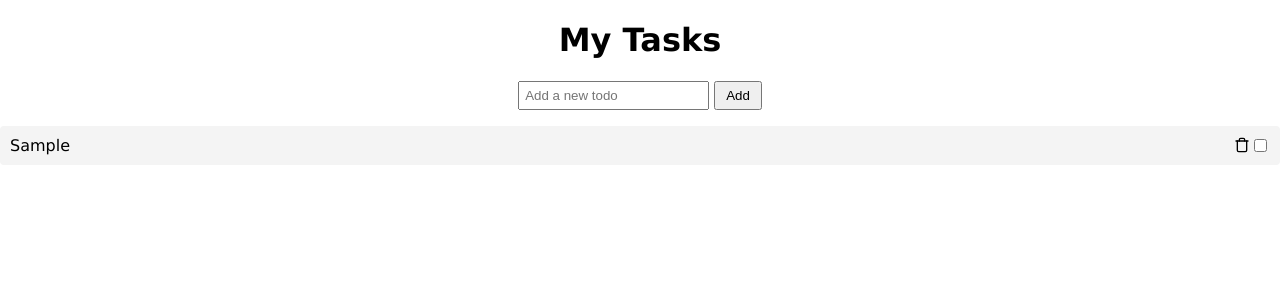
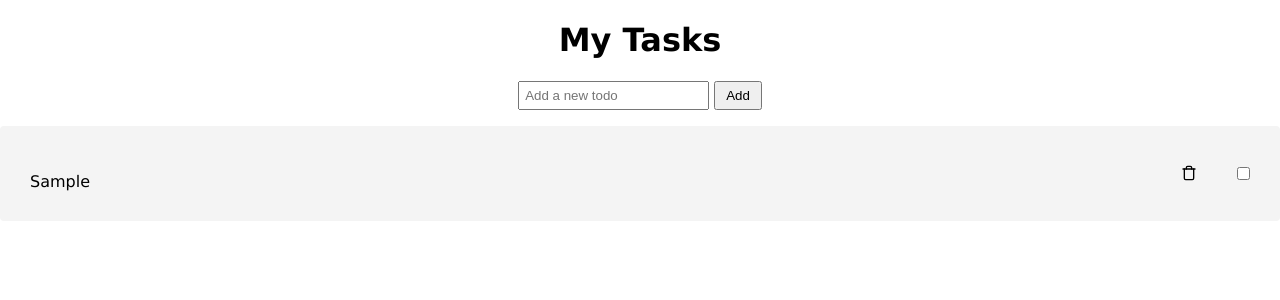
Before and after one commit to davofaz/todo-app, a React (Create React App) app: page / in a window 1280 px wide. Both pictures are taken after typing "Sample" into the empty fields and a click on the button "Add". Shown: the top 300 px of the page. Built offline with nearby package versions, Linux system fonts and the light colour scheme; the HTML template or start-up script is replaced by a standard one.

Commit message:
updated css to display high priority and low priority in EU

```diff
--- a/src/App.css
+++ b/src/App.css
@@ -30,7 +30,6 @@
     /* Add padding, margin, and other styles for the list items */
     padding: 10px;
     margin-bottom: 10px;
-    background-color: #f4f4f4;
     border-radius: 4px;
     cursor: move;
     transition: background-color 0.3s;
@@ -51,12 +50,32 @@
 .todo-text {
     flex-grow: 4;
     text-align: left;
+    padding: 20px;
 }
 
 .todo-text.completed {
     text-decoration: line-through;
 }
 
+.todo-priority-checkbox {
+    margin: 20px;
+}
+
+.todo-high-priority {
+    background-color: indianred;
+
+}
+
+.todo-low-priority {
+    background-color: #f4f4f4;
+}
+
+
 .delete-icon {
     cursor: pointer;
+    padding: 20px;
 }
+
+.white {
+    color: #fff;
+}
--- a/src/App.tsx
+++ b/src/App.tsx
@@ -149,6 +149,7 @@ const App: React.FC = () => {
                         onDragStart={(e) => handleDragStart(e, todo.id)}
                         onDragOver={handleDragOver}
                         onDrop={(e) => handleDrop(e, todo.id)}
+                        className={`${todo.priority ? 'todo-high-priority' : 'todo-low-priority' }`}
                     >
                         {editedTodo && editedTodo.id === todo.id ? (
                             <input
@@ -165,19 +166,19 @@ const App: React.FC = () => {
                         ) : (
                             <>
                                 <span
-                                    className={`todo-text ${todo.completed ? 'completed' : ''
-                                        } ${todo.priority ? 'high-priority' : ''}`}
+                                        className={`todo-text ${todo.priority ? 'white' : ''} ${todo.completed ? 'completed' : ''}`}
                                     onClick={() => toggleTodoCompletion(todo.id)}
                                     onDoubleClick={() => handleTodoEdit(todo.id, todo.text)}
                                 >
-                                    {todo.text}
+                                    <p></p>{todo.text}
                                 </span>
-                                <FiTrash
-                                    className="delete-icon"
+                                    <FiTrash
+                                        className={`delete-icon ${todo.priority ? 'white' : ''}`}
                                     onClick={() => deleteTodo(todo.id)}
                                 />
                                 <input
                                     type="checkbox"
+                                    className="todo-priority-checkbox"
                                     checked={todo.priority}
                                     onChange={() => handlePriorityToggle(todo.id)}
                                 />
```
